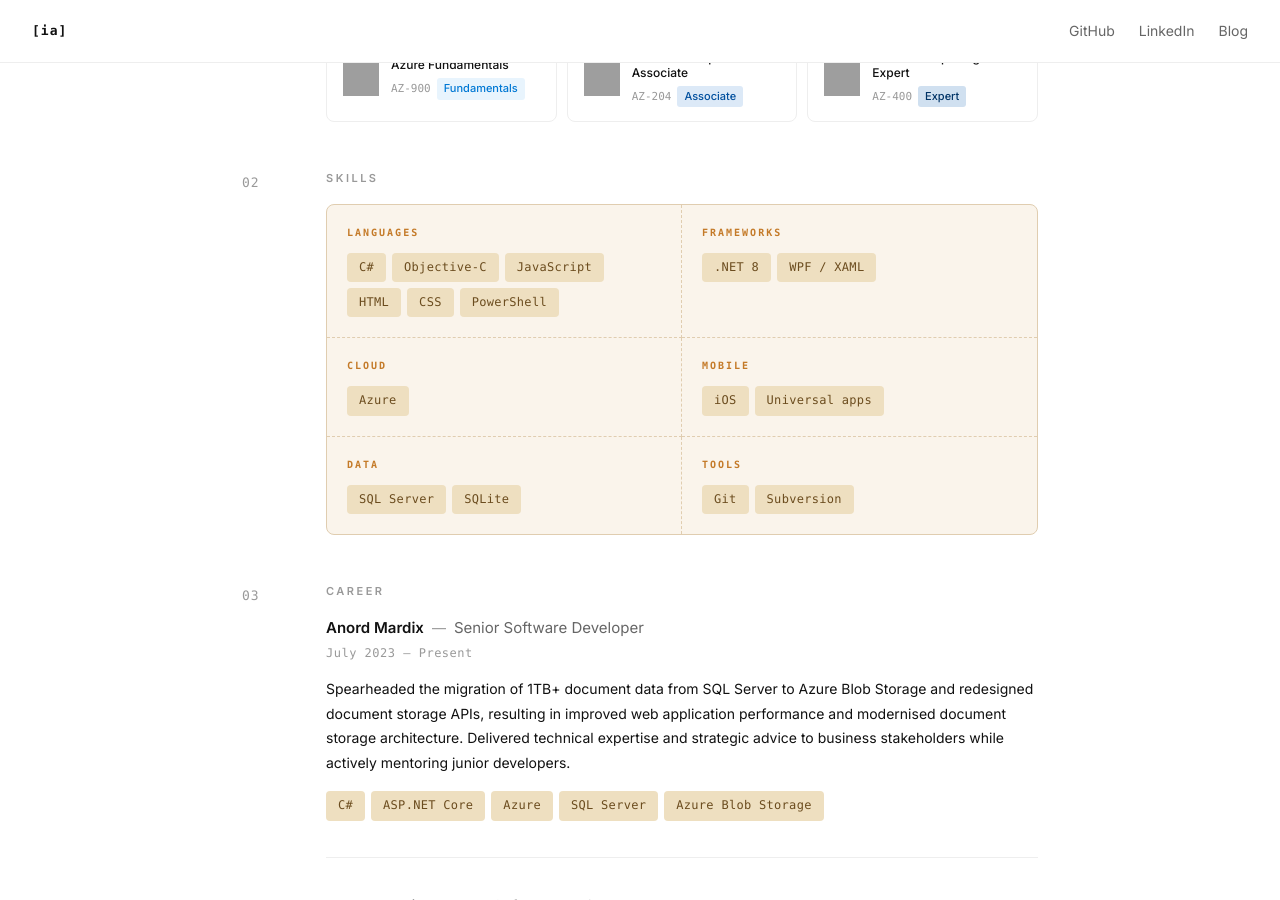
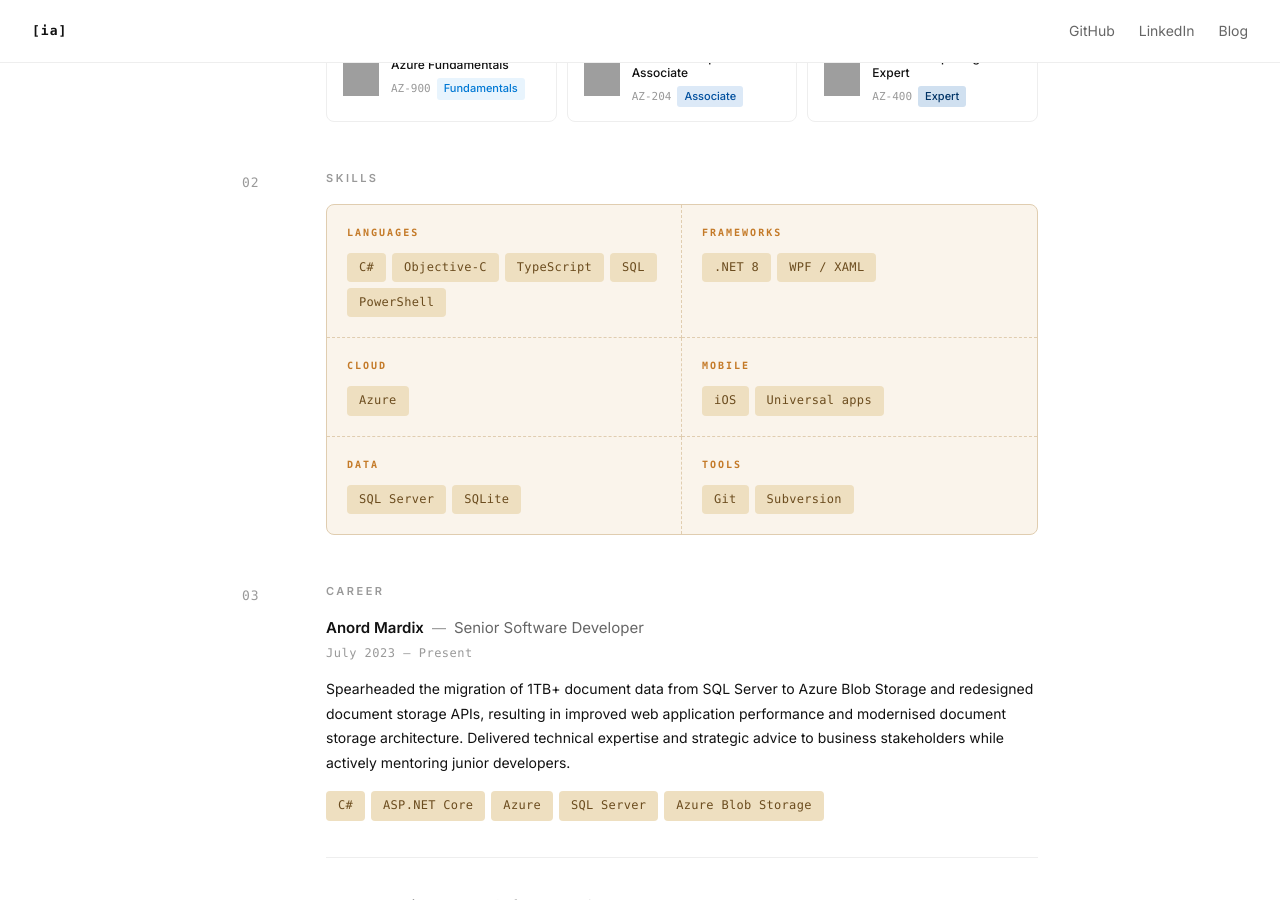
Before and after one commit to sixfortyfour/sixfortyfour.github.io, a Jekyll site: the page built from index.html, in a window 1280 px wide and 900 px high, scrolled down 494 px. Built offline with Jekyll 4.4.1, drawn with Linux system fonts in a browser that asks for light colours; grey boxes are pictures that could not be loaded.

Commit message:
Update languages: remove HTML/CSS, add SQL, JS -> TypeScript
Co-Authored-By: Claude Sonnet 4.6 <noreply@anthropic.com>

```diff
--- a/index.html
+++ b/index.html
@@ -75,9 +75,8 @@ layout: default
           <div class="tags tags--warm">
             <span class="tag">C#</span>
             <span class="tag">Objective-C</span>
-            <span class="tag">JavaScript</span>
-            <span class="tag">HTML</span>
-            <span class="tag">CSS</span>
+            <span class="tag">TypeScript</span>
+            <span class="tag">SQL</span>
             <span class="tag">PowerShell</span>
           </div>
         </div>
```
